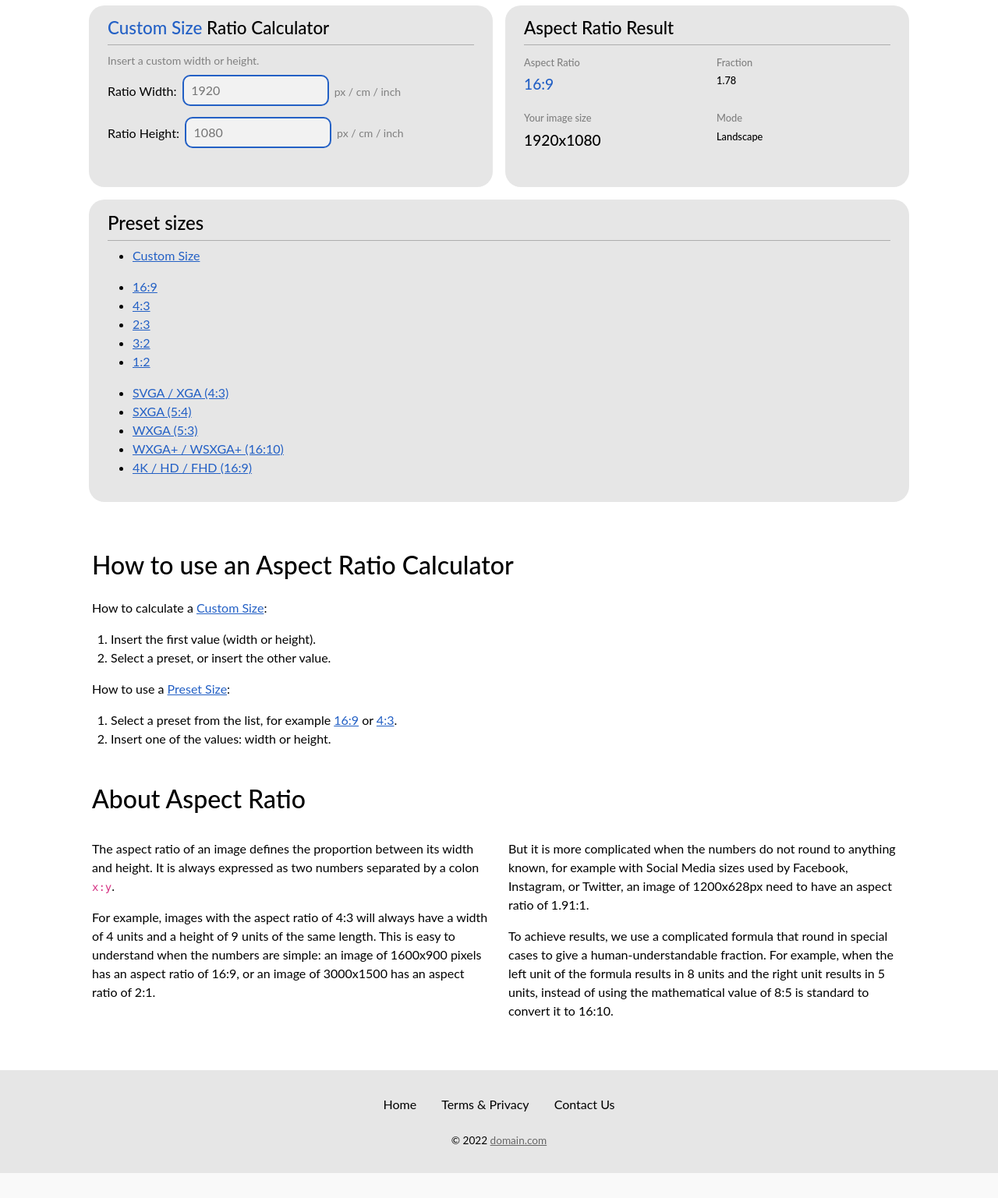
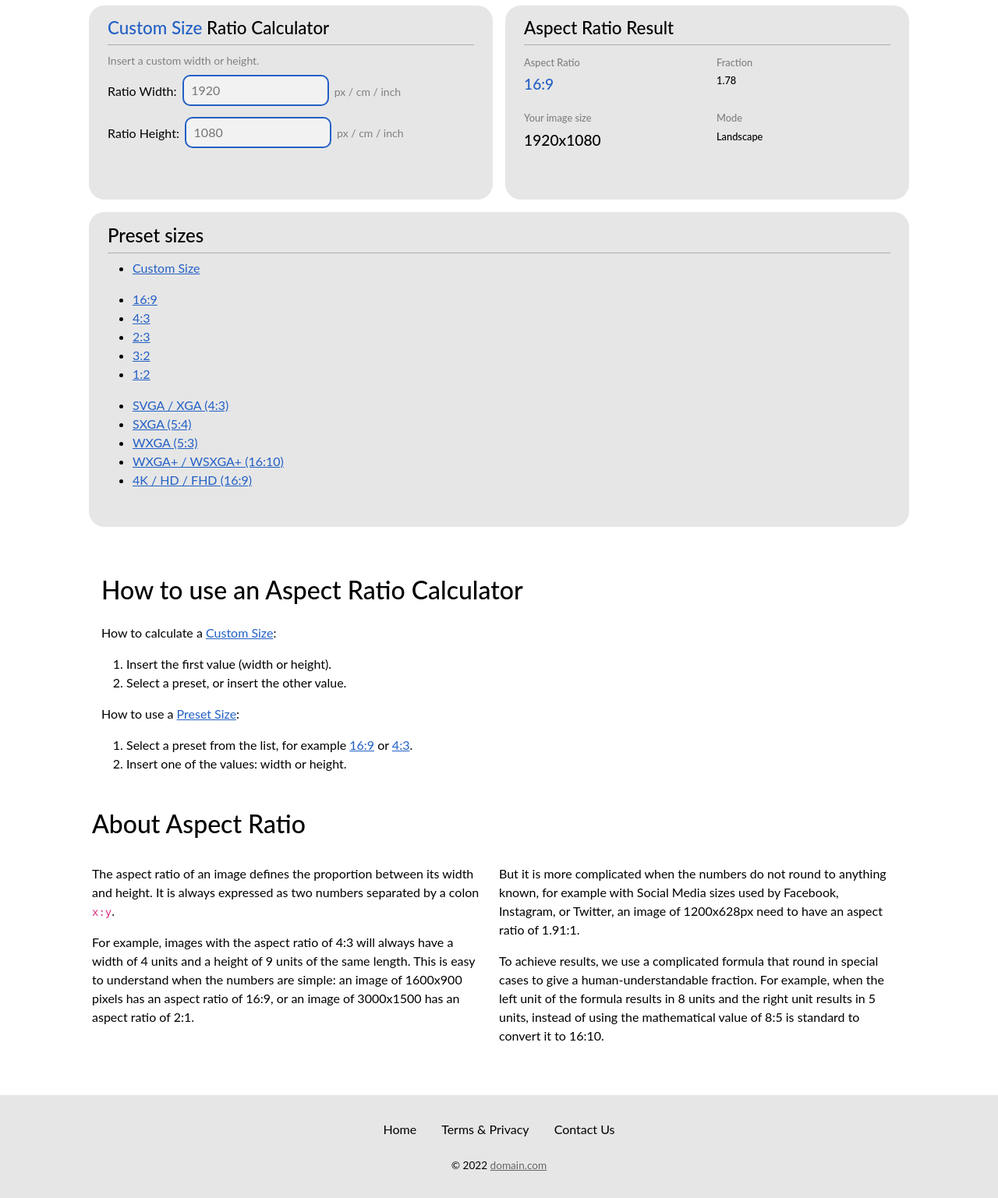
Before and after one commit to fmruy/aspect-ratio-calculator, a Flask app: page / in a window 1280 px wide. Shown: the part 191-1728 px from the top of the page at 78% size. Before the commit the page ends 1696 px from the top, so only its background shows below. Run offline with Flask 2, Linux system fonts and the light colour scheme; some libraries are stand-ins or nearby versions.

Commit message:
layout adjust

```diff
--- a/css/styles.css
+++ b/css/styles.css
@@ -206,6 +206,7 @@
 .border-intense {
   border: var(--color-intense-1) solid 0.15em !important;
 }
+
 .alert-fixed {
   position: fixed;
   top: 1em;
--- a/js/scripts.js
+++ b/js/scripts.js
@@ -136,7 +136,6 @@
             let n = (height * 1 / fraction);
 
             // Assign to global variable > rounded width to avoid strange numbers
-            consolePrint(n)
             let n_fixed = n.toFixed(2);  // TODO NOT WORKING
             let n_round = Math.round(n);  // TODO NOT WORKING
             width = n;
--- a/templates/base.html
+++ b/templates/base.html
@@ -33,7 +33,7 @@
     <link href="css/styles.css" rel="stylesheet" />
 
     <!-- Custom Font -->
-    <link rel="preload" as="style" href='http://fonts.googleapis.com/css?family=Lato:200,400,700&display=swap' rel='stylesheet' type='text/css'>
+    <!--<link rel="preload" as="style" href='http://fonts.googleapis.com/css?family=Lato:200,400,700&display=swap' rel='stylesheet' type='text/css'>-->
 
     <!-- FilePond-->
     <!-- Copyright (c) 2019 PQINA | Rik Schennink <rik@pqina.nl> -->
--- a/templates/index.html
+++ b/templates/index.html
@@ -4,13 +4,26 @@
 {% block content %}
 
 <!-- Page Content Block 1 -->
+<!-- Aspect Ratio Calculator -->
 
-<!-- Aspect Ratio Calculator -->
-<div class="row">
-    <div class="upload-box animate col-sm m-2 py-3 px-4">
+<div class="row h-100">
+    <div class="col-sm p-0 mb-3">
+        <div class="row h-100 m-2">
+            <div class="upload-box animate py-3 px-4">
                 <h3><span id="mode-options-tag" class="text-intense">{{ mode }}</span> Ratio Calculator</h3>
                 <hr />
                 <small><span class="light-text">Insert a custom width or height.</span></small>
+
+                <div class="py-1">
+                    Ratio Width:
+                    <input min="1" max="20000" type="number" class="input-value" id="input-width" placeholder="100">
+                    <small><span class="light-text">px / cm / inch</span></small>
+                </div>
+                <div class="py-1">
+                    Ratio Height:
+                    <input min="1" max="20000" type="number" class="input-value" id="input-height" placeholder="100">
+                    <span class="light-text"><small>px / cm / inch</small></span>
+                </div>
                 <!--
                 <div class="py-1">
                     Calculator Mode:
@@ -22,24 +35,18 @@
                     </select>
                 </div>
                 -->
-        <div class="py-1">
-            Ratio Width:
-            <input min="1" max="20000" type="number" class="input-value" id="input-width" placeholder="100">
-            <small><span class="light-text">px / cm / inch</span></small>
-        </div>
-        <div class="py-1">
-            Ratio Height:
-            <input min="1" max="20000" type="number" class="input-value" id="input-height" placeholder="100">
-            <span class="light-text"><small>px / cm / inch</small></span>
-        </div>
-
-
                 <!-- Message box -->
                 <div id="live-alert-placeholder"></div>
                 <div id="error-tag" class="text-intense"></div>
 
             </div>
-    <div class="options-box animate col-sm m-2 py-3 px-4">
+        </div>
+    </div>
+
+
+    <div class="col-sm p-0 mb-3">
+        <div class="row h-100 m-2">
+            <div class="options-box animate col-sm py-3 px-4">
                 <h3>Aspect Ratio Result</h3>
                 <hr />
                 <div class="row py-2">
@@ -68,8 +75,16 @@
                 </div>
 
             </div>
+        </div>
+    </div>
+
+
+
     <div class="w-100"></div>
-    <div class="options-box animate col-sm m-2 py-3 px-4">
+
+    <div class="col-sm p-0 mb-3">
+        <div class="row h-100 m-2">
+            <div class="options-box animate col-sm py-3 px-4">
                 <h4 id="preset-size">Preset sizes</h4>
                 <hr />
                 <ul>
@@ -91,6 +106,15 @@
                 </ul>
             </div>
         </div>
+    </div>
+
+
+
+
+
+
+
+
 
 
 
@@ -99,15 +123,17 @@
 <div class="row gx-lg-5">
     <h2 class="my-4">How to use an Aspect Ratio Calculator</h2>
     <p>How to calculate a <a href="/">Custom Size</a>:</p>
-    <ol class="mx-4">
-        <li>Insert the first value (width or height).</li>
-        <li>Select a preset, or insert the other value.</li>
+    <div class="container">
+        <ol>
+            <li class="">Insert the first value (width or height).</li>
+            <li class="">Select a preset, or insert the other value.</li>
         </ol>
         <p>How to use a <a href="/#preset-size">Preset Size</a>:</p>
-    <ol class="mx-4">
+        <ol class="">
             <li>Select a preset from the list, for example <a href="16:9">16:9</a> or <a href="4:3">4:3</a>.</li>
             <li>Insert one of the values: width or height.</li>
         </ol>
+    </div>
 </div>
 <div class="spacer"></div>
 
```
Lines whose indentation alone changed are shown as unchanged.
